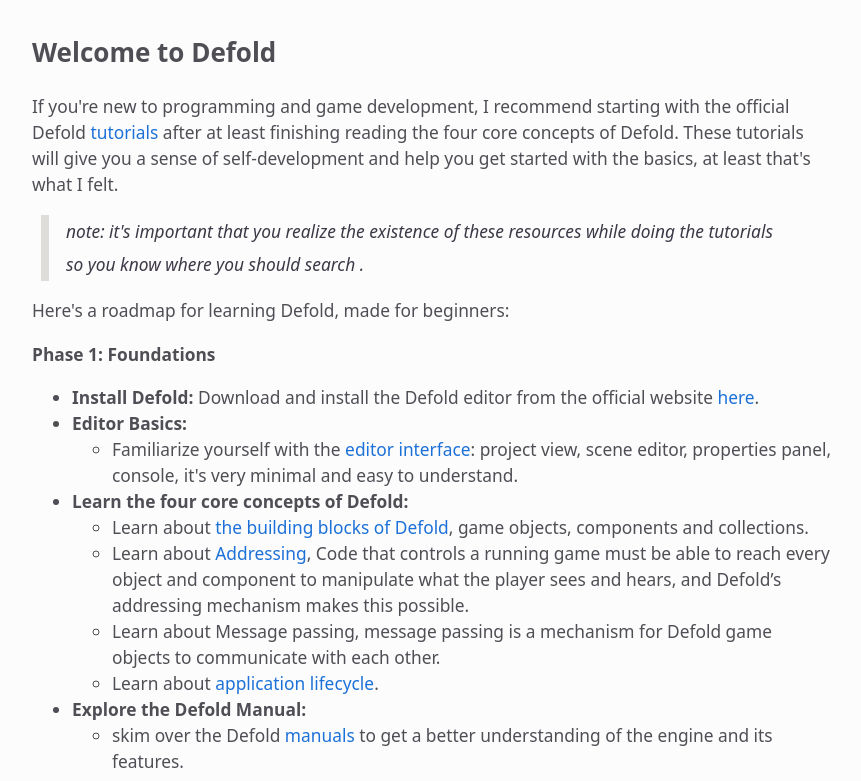
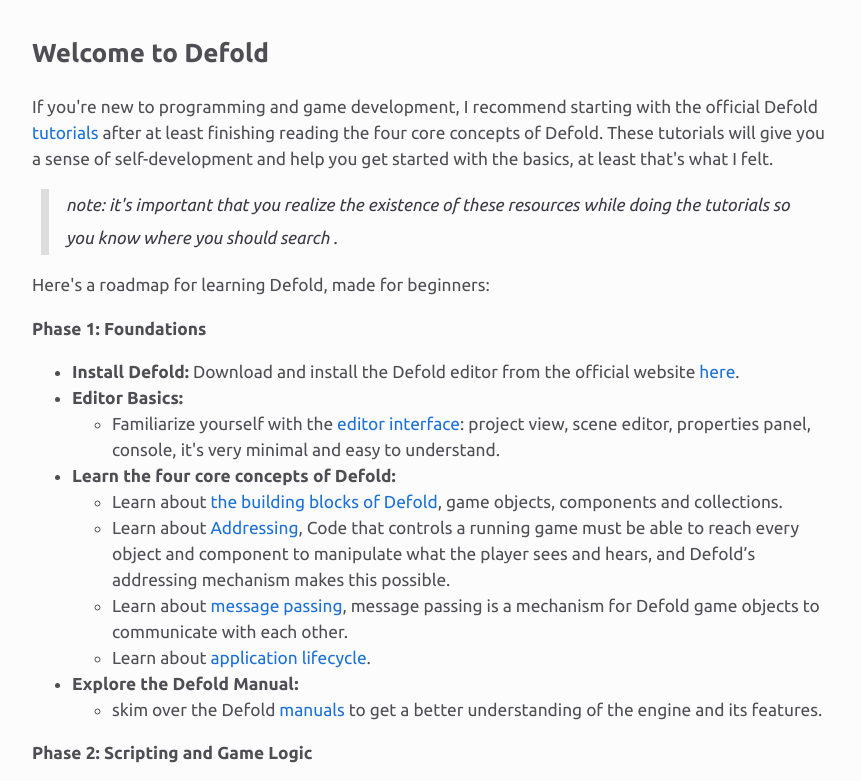
Before and after one commit to Ali-Al-Khuwaja/Defold-beginner-roadmap, a plain HTML site: page index.html in a window 1280 px wide. Shown: the top 781 px of the page, without its empty margins (208-1069 px from the left). Drawn offline with Linux system fonts and the light colour scheme.

Commit message:
add missing link and change main font

```diff
--- a/index.html
+++ b/index.html
@@ -14,7 +14,7 @@
       body {
         font-size: 13pt;
         max-width: 800px;
-        font-family: Sans, sans-serif;
+        font-family: "Ubuntu", Sans, sans-serif;
         padding-top: 1px;
       }
     }
@@ -60,7 +60,8 @@
         <li>Learn about <a href="https://defold.com/manuals/addressing/">Addressing</a>, Code that controls a running
           game must be able to reach every object and component to manipulate what the player sees and hears, and
           Defold’s addressing mechanism makes this possible.</li>
-        <li>Learn about Message passing, message passing is a mechanism for Defold game objects to communicate with each
+        <li>Learn about <a href="https://defold.com/manuals/message-passing/">message passing</a>, message passing is a
+          mechanism for Defold game objects to communicate with each
           other.</li>
         <li>Learn about <a href="https://defold.com/manuals/application-lifecycle/">application lifecycle</a>.</li>
       </ul>
```
